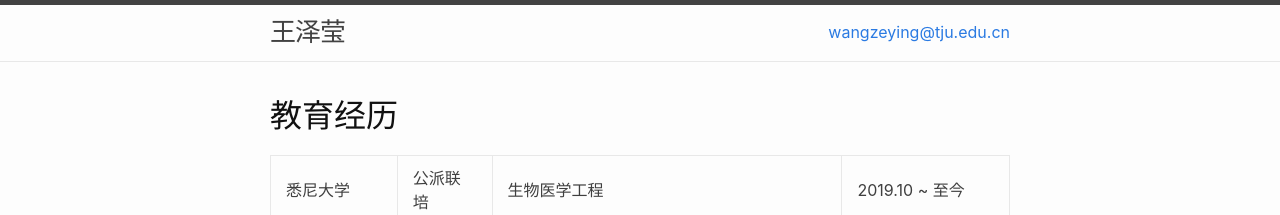
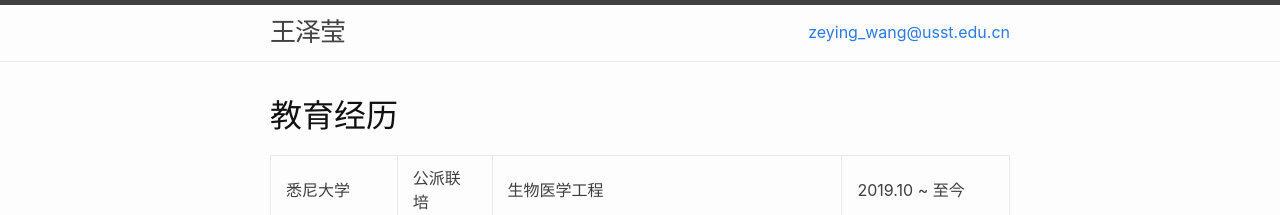
Before and after one commit to molly1018/molly1018.github.io, a Jekyll site: the page built from docs/index.md, in a window 1280 px wide and 900 px high. Shown: the top 215 px of the window. Built offline with Jekyll 4.4.1, drawn with Linux system fonts in a browser that asks for light colours; some of the changed text lies outside the part shown.

Commit message:
change email

```diff
--- a/docs/_config.yml
+++ b/docs/_config.yml
@@ -14,7 +14,7 @@
 # You can create any custom variable you would like, and they will be accessible
 # in the templates via {{ site.myvariable }}.
 title: 王泽莹
-email: wangzeying@tju.edu.cn
+email: zeying_wang@usst.edu.cn
 # description: 个人简历
 # this means to ignore newlines until "baseurl:"
 #   Write an awesome description for your new site here. You can edit this
```
